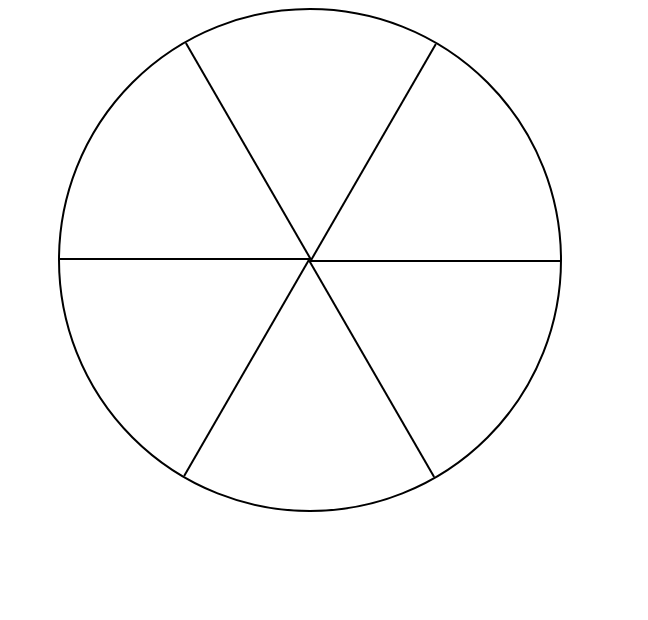
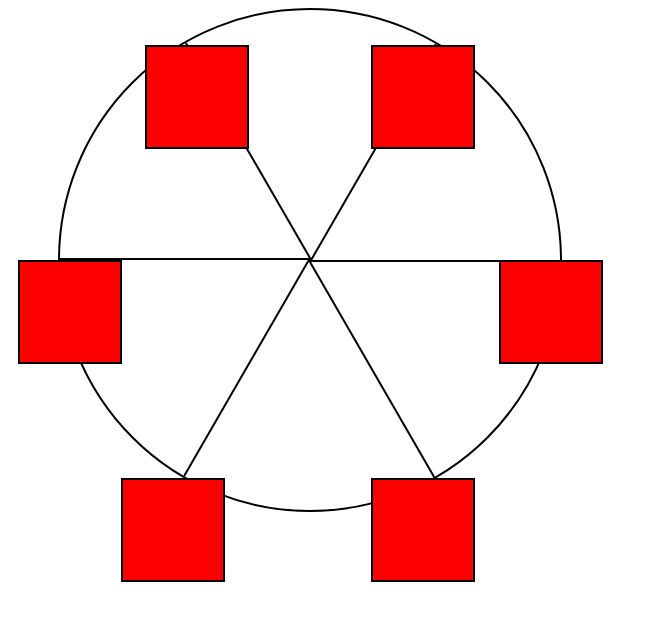
Before and after one commit to ononivamij/Ferris-Wheel, a plain HTML site: page index.html in a window 1280 px wide. Shown: the whole page, without its empty margins (0-648 px from the left). Drawn offline with Linux system fonts and the light colour scheme.

Commit message:
another commit

```diff
--- a/styles.css
+++ b/styles.css
@@ -38,3 +38,42 @@
 .line:nth-of-type(6){
     transform: rotate(300deg);
 }
+
+.cabin{
+    background-color: red;
+    width:20%;
+    height:20%;
+    position: absolute;
+    border:2px solid;
+    transform-origin: 50% 0%;
+}
+
+.cabin:nth-of-type(1){
+    right:-8.5%;
+    top:50%;
+}
+
+.cabin:nth-of-type(2){
+    right:17%;
+    top:93.5%;
+}
+
+.cabin:nth-of-type(3){
+    right:67%;
+    top:93.5%;
+}
+
+.cabin:nth-of-type(4){
+    left:-8.5%;
+    top:50%;
+}
+
+.cabin:nth-of-type(5){
+    left:17%;
+    top:7%;
+}
+
+.cabin:nth-of-type(6){
+    right:17%;
+    top:7%;
+}
```
